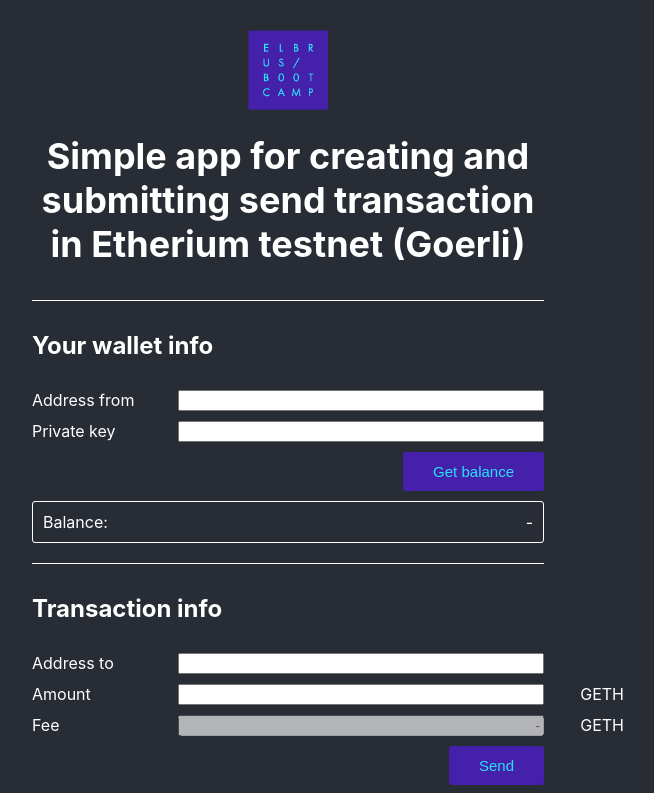
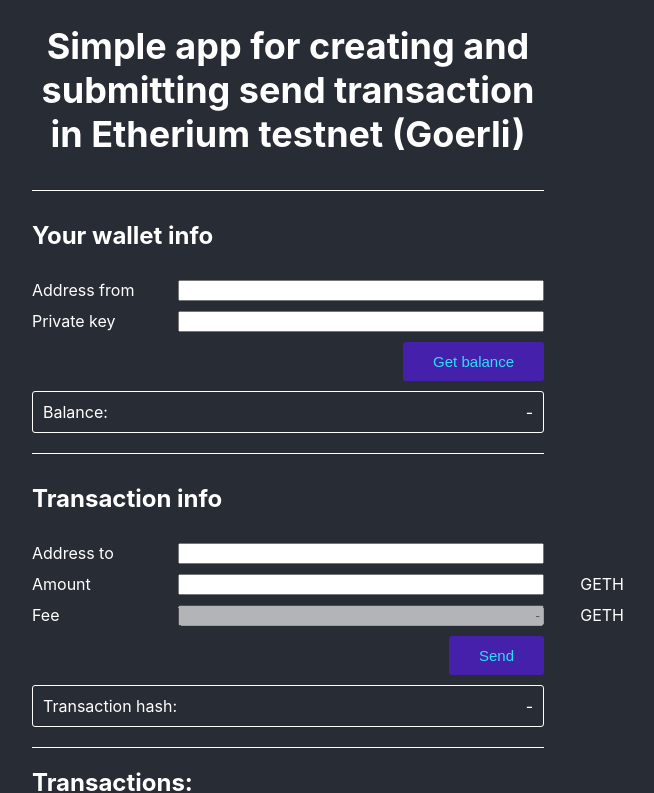
Before and after one commit to daneelzam/my-ethereum-app, a React (Create React App) app: page / in a window 1280 px wide. Shown: the top 793 px of the page, without its empty margins (352-1006 px from the left). Built offline with nearby package versions, Linux system fonts and the light colour scheme; no server answers; what web3 would draw is missing.

Commit message:
hide elbrus logo

```diff
--- a/src/App.tsx
+++ b/src/App.tsx
@@ -1,5 +1,5 @@
 import React, { useEffect, useState } from 'react';
-import logo from './logo.png';
+// import logo from './logo.png';
 import githubLogo from './github.logo.svg';
 import './App.css';
 import { getBalance, getTransactionList, sendTransaction, getFee } from './App.util';
@@ -122,7 +122,7 @@
   return (
     <div className="App">
       <header className="App-header">
-        <img src={logo} className="App-logo" alt="logo" />
+        {/*<img src={logo} className="App-logo" alt="logo" />*/}
         <h1>
           Simple app for creating and submitting send transaction in Etherium testnet (Goerli)
         </h1>
--- a/src/App.util.ts
+++ b/src/App.util.ts
@@ -79,7 +79,7 @@
 };
 
 export const getTransactionList = async ({addressFrom}:{addressFrom: string}): Promise<EthTx[]> => {
-    const url = `https://api-goerli.etherscan.io/api?module=account&action=txlist&address=${addressFrom}&startblock=0&endblock=99999999&page=1&offset=10&sort=asc&apikey=${ETHERSCAN_API_KEY}`
+    const url = `https://api-goerli.etherscan.io/api?module=account&action=txlist&address=${addressFrom}&startblock=0&endblock=99999999&page=1&offset=10&sort=desc&apikey=${ETHERSCAN_API_KEY}`
     const response = await fetch(url)
     const { result }: {result: EthTx[]} = await response.json();
     return result.map(tx => (
```
Also changed, not shown: 1 other file (tests, documents, lock files or other folders).
